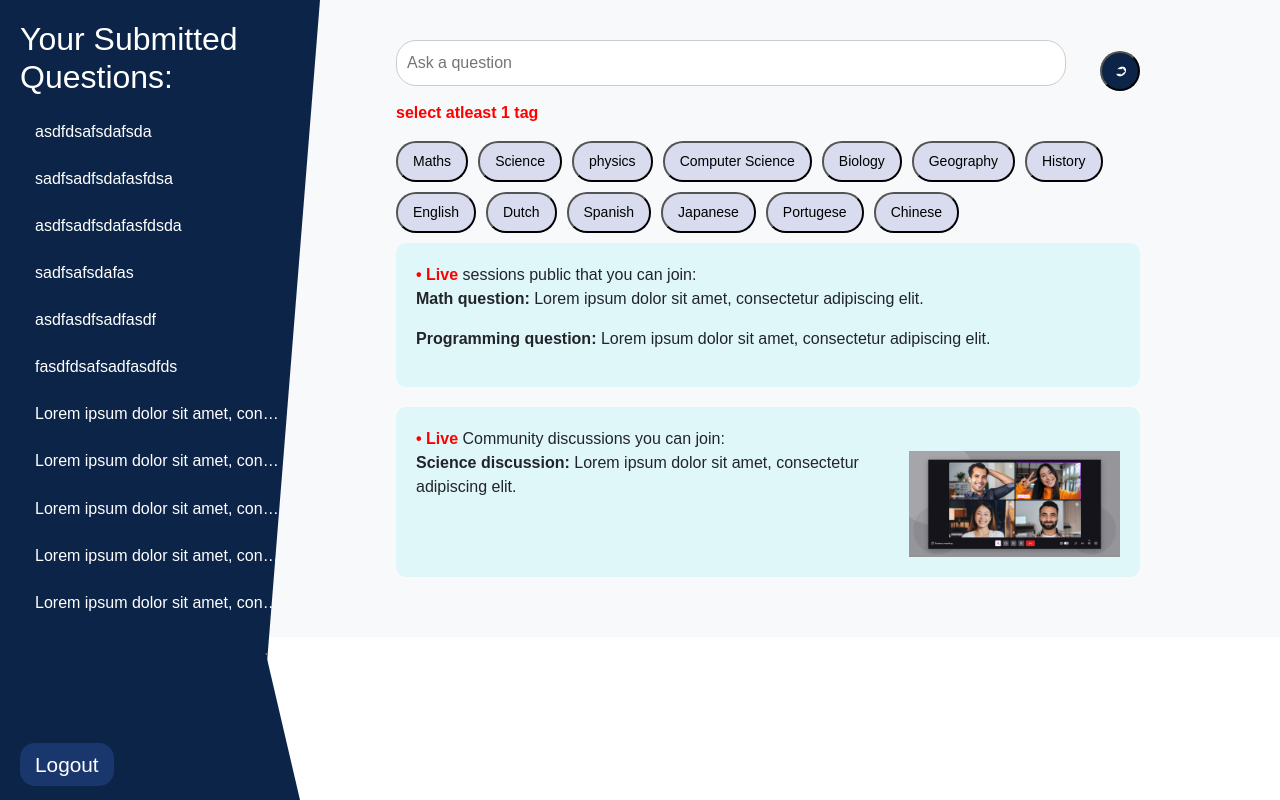
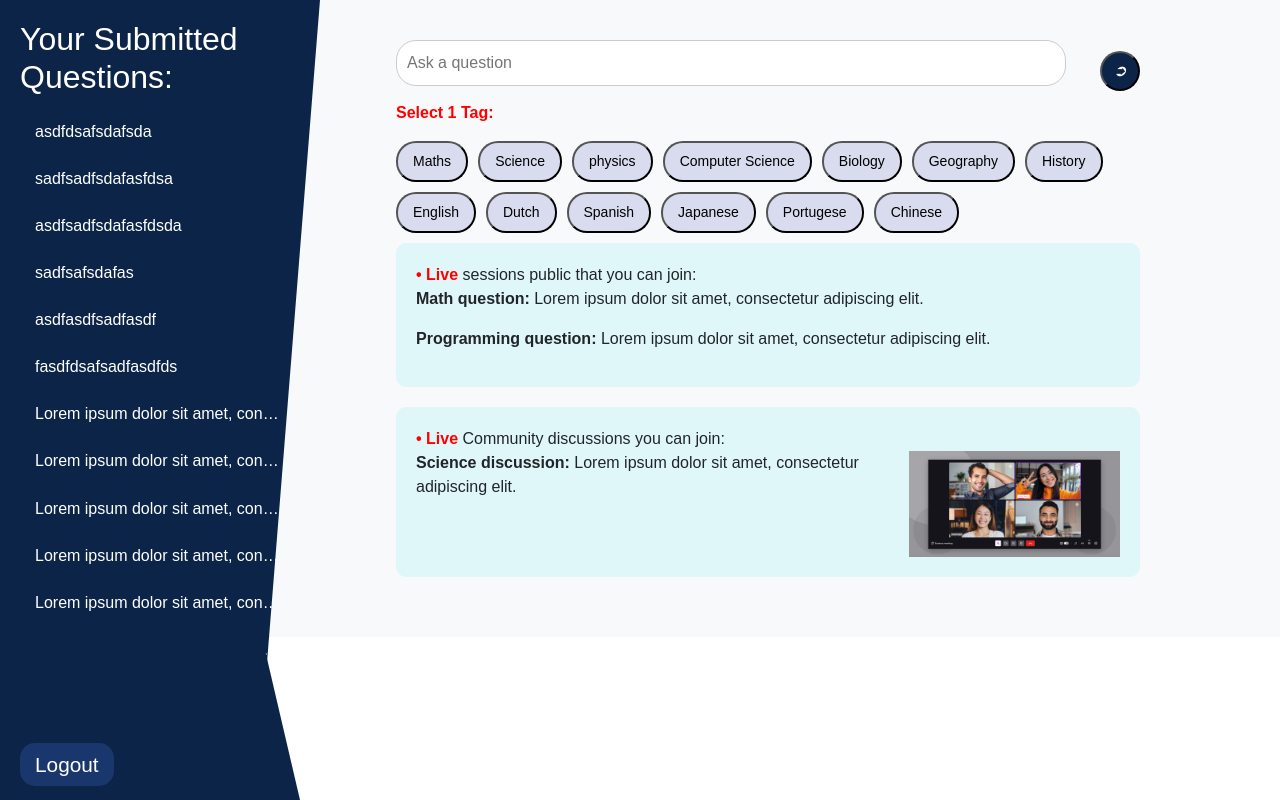
Before and after one commit to Priy4s/TLE-1-experiment-3, a PHP site: page /user-index.php in a window 1280 px wide. Run offline with PHP 8.4, Linux system fonts and the light colour scheme; a user stored in the database is signed in; data comes from the database, SQL or seed files in the repository.

Commit message:
better text tags

```diff
--- a/user-index.php
+++ b/user-index.php
@@ -91,7 +91,7 @@ $questions = fetchUserQuestions($db, $expertId);
             <input type="hidden" id="selected-category" name="category_id" value="" required>
         </form>
     <div>
-            <p class="warning">select atleast 1 tag</p>
+            <p class="warning">Select 1 Tag:</p>
         </div>
         <!-- Category Buttons -->
         <div>
```
